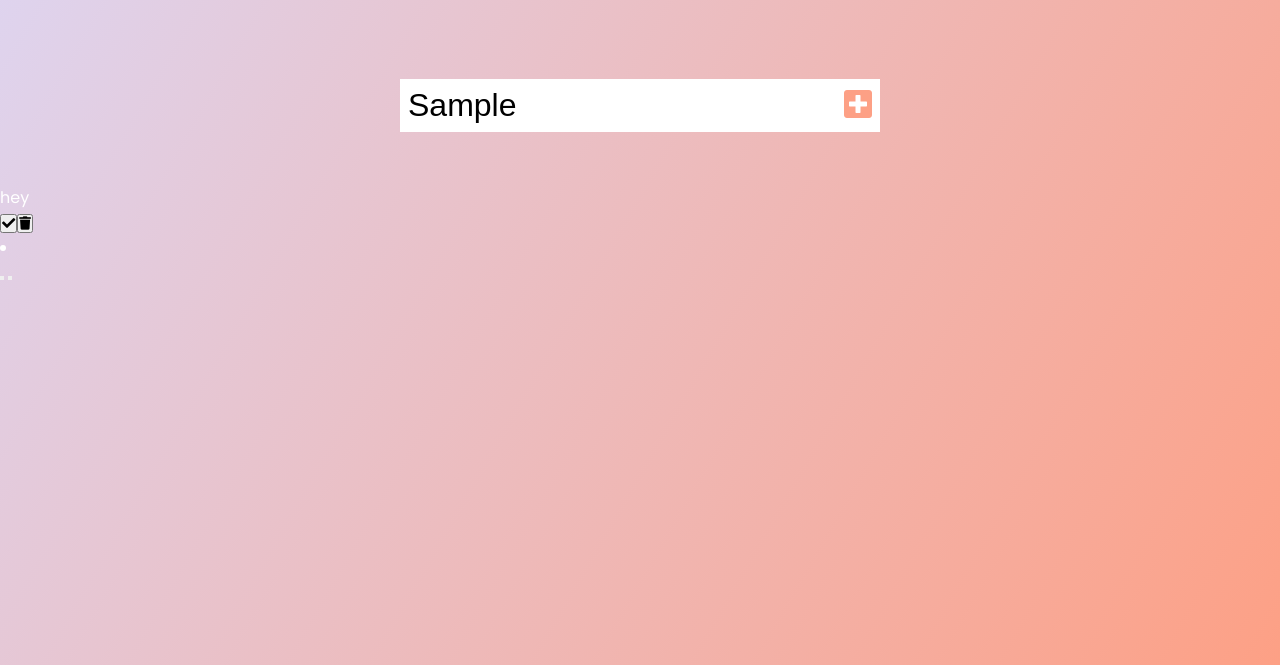
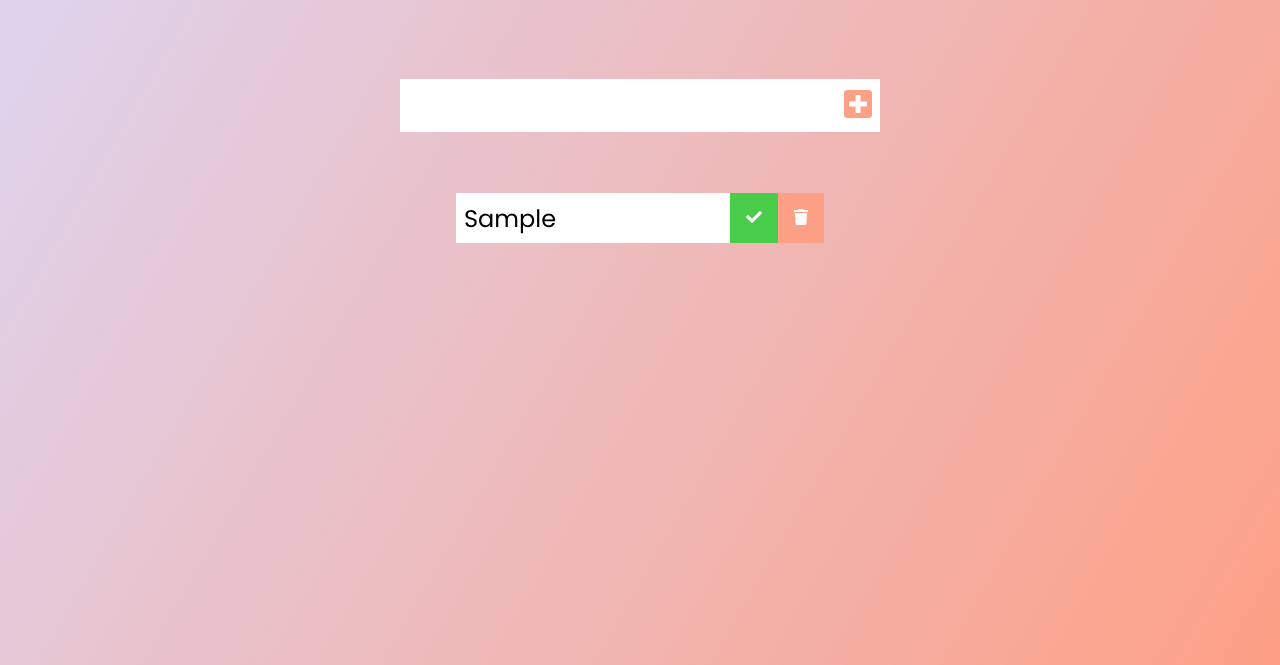
Before and after one commit to RachelAbbie/ToDo-List, a plain HTML site: page index.html in a window 1280 px wide. Both pictures are taken after typing "Sample" into the empty fields and a click on the button 858 px from the left and 240 px from the top of the page. Shown: the part 135-800 px from the top of the page. Drawn offline with Linux system fonts and the light colour scheme.

Commit message:
modified CSS

```diff
--- a/app.js
+++ b/app.js
@@ -16,7 +16,7 @@ function addTodo(event){
     todoDiv.classList.add("todo");
     //Todo LI
     const newTodo = document.createElement('li');
-    newTodo.innerText = 'hey';
+    newTodo.innerText = todoInput.value;
     newTodo.classList.add('todo-item');
     todoDiv.appendChild(newTodo);
 
@@ -34,4 +34,7 @@ function addTodo(event){
 
     //APPEND TO LIST
     todoList.appendChild(todoDiv);
+
+    //Clear Todo INPUT VALUE
+    todoInput.value = "";
 }
--- a/index.html
+++ b/index.html
@@ -22,14 +22,12 @@
     </form>
 
     <div class="todo-container">
-        <ul class="todo-list"></ul>
+        <ul class="todo-list">
+
+        </ul>
     </div>
 
-    <div class="todo">
-        <li></li>
-        <button></button>
-        <button></button>
-    </div>
+
 
     <script src="./app.js"></script>
 </body>
--- a/style.css
+++ b/style.css
@@ -41,3 +41,45 @@ form button:hover{
     background: #fda085;
     color: white;
 }
+
+.todo-container{
+    display: flex;
+    justify-content: center;
+    align-items: center;
+}
+
+.todo-list{
+    min-width: 30%;
+    list-style: none;
+}
+
+.todo{
+    margin: 0.5rem;
+    background: white;
+    color: black;
+    font-size: 1.5rem;
+    display: flex;
+    justify-content: space-between;
+    align-items: center;
+}
+
+.todo li{
+    flex: 1;
+}
+
+.trash-btn, .complete-btn{
+    background: #fda085;
+    color: white;
+    border: none;
+    padding: 1rem;
+    cursor: pointer;
+    font-size: 1rem;
+}
+
+.complete-btn{
+    background: rgb(73, 204, 73);
+}
+
+.todo-item{
+    padding: 0rem 0.5rem;
+}
```
